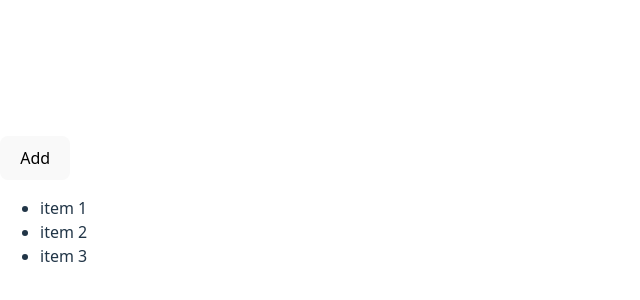
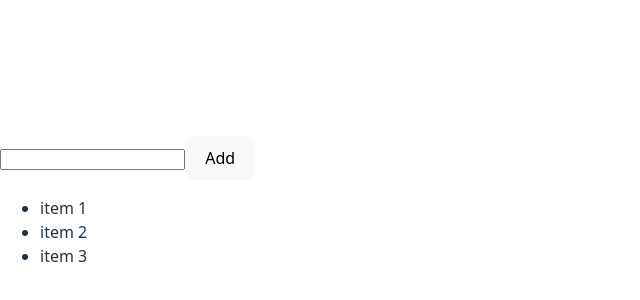
Before and after one commit to marcellx44/Projetos-Alura-Front-End, a React (Vite) app in the folder React/ReactHooks/useState/useState-studies/: page / in a window 1280 px wide. Shown: the part 190-490 px from the top of the page, without its empty margins (0-640 px from the left). Built offline with nearby package versions, Linux system fonts and the light colour scheme.

Commit message:
Usuário pode adicionar um valor ao digitar na lista

```diff
--- a/React/ReactHooks/useState/useState-studies/src/App.jsx
+++ b/React/ReactHooks/useState/useState-studies/src/App.jsx
@@ -1,15 +1,20 @@
 import { useState } from 'react';
 
-const initialTodos = [{id:0,text:'item 1'},{id:1,text:'item 2'},{id:2,text:'item 3'}];
-
 export default function TodoList() {
+  const initialTodos = [{id:0,text:'item 1'},{id:1,text:'item 2'},{id:2,text:'item 3'}];
   const [todos, setTodos] = useState(initialTodos);
-  const value= 'teste'
+  let valorNovo=''
 
   return (
     <>
+      <input onChange={(elemento) =>{
+        valorNovo=elemento.target.value
+        console.log(valorNovo);
+      }}
+        type="text"
+       />
       <button onClick={() => {
-        setTodos([...todos, {id: todos.length, text:value}]);
+        setTodos([...todos, {id: todos.length, text:valorNovo}]);
       }}>Add</button>
       <ul>
         {todos.map(item => (
```
